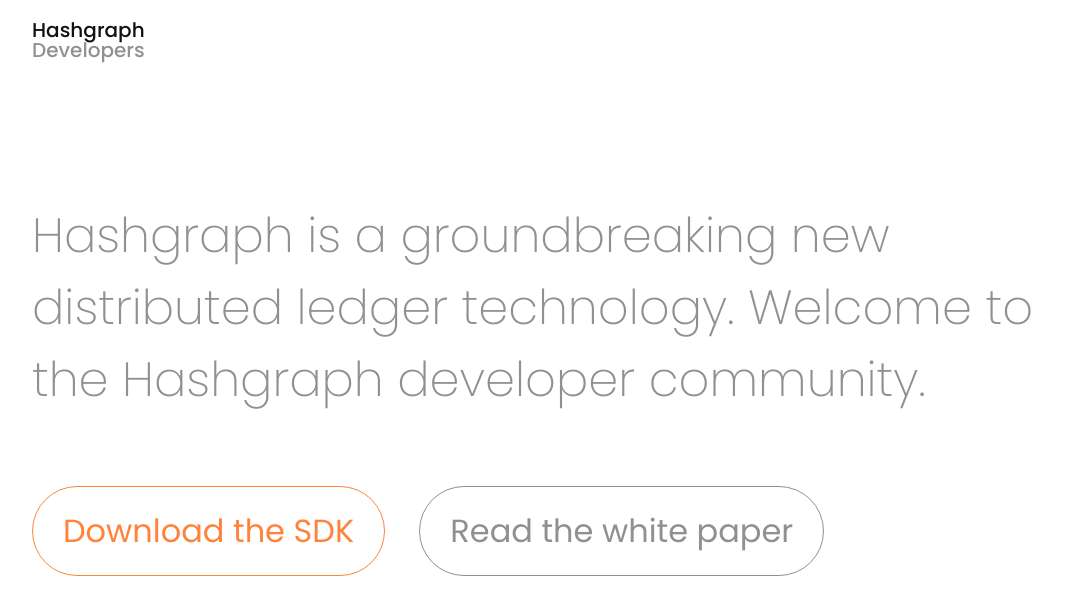
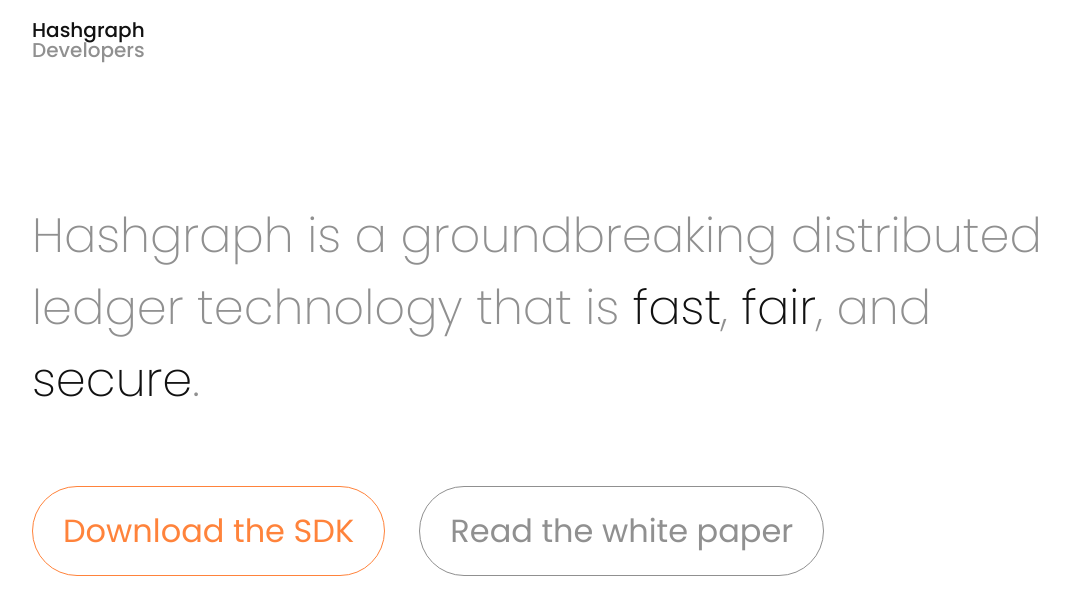
Before and after one commit to ghanem-mhd/hashgraph.github.io, a Jekyll site: the page built from index.md, in a window 1280 px wide. Shown: the top 615 px of the page, without its empty margins (68-1137 px from the left). Built offline with Jekyll 4.4.1, drawn with Linux system fonts in a browser that asks for light colours.

Commit message:
Updated the text and emphasis

```diff
--- a/_layouts/home.html
+++ b/_layouts/home.html
@@ -3,7 +3,8 @@
 ---
 
 <div id="home">
-    <h2>Hashgraph is a groundbreaking new distributed ledger technology. Welcome to the Hashgraph developer community.</h2>
+    <h2>Hashgraph is a groundbreaking distributed ledger technology that is <span class="emph">fast</span>,
+        <span class="emph">fair</span>, and <span class="emph">secure</span>.</h2>
     <a href="https://www.swirlds.com/download/"><div class="btn orange">Download the SDK</div></a>
     <a href="http://www.swirlds.com/downloads/SWIRLDS-TR-2016-01.pdf"><div class="btn gray">Read the white paper</div></a>
 </div>
--- a/_sass/_base.scss
+++ b/_sass/_base.scss
@@ -47,6 +47,10 @@
   }
 }
 
+.emph {
+  color: darken($light, 50%);
+}
+
 #logo {
   font-size: 20px;
   font-weight: 500;
```
